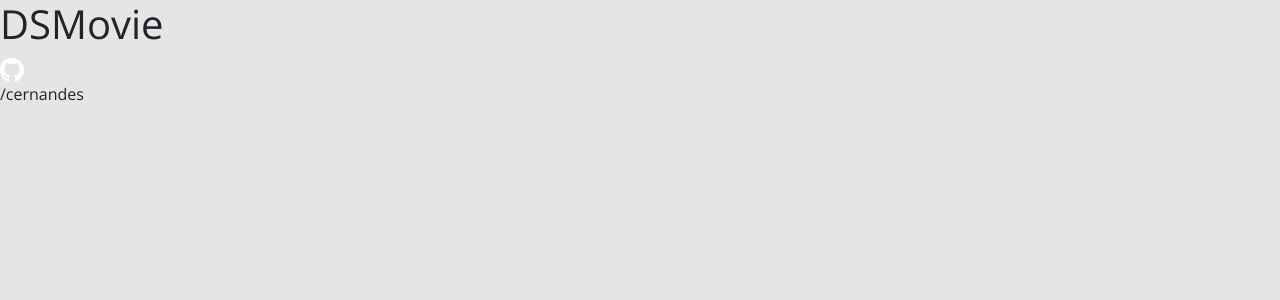
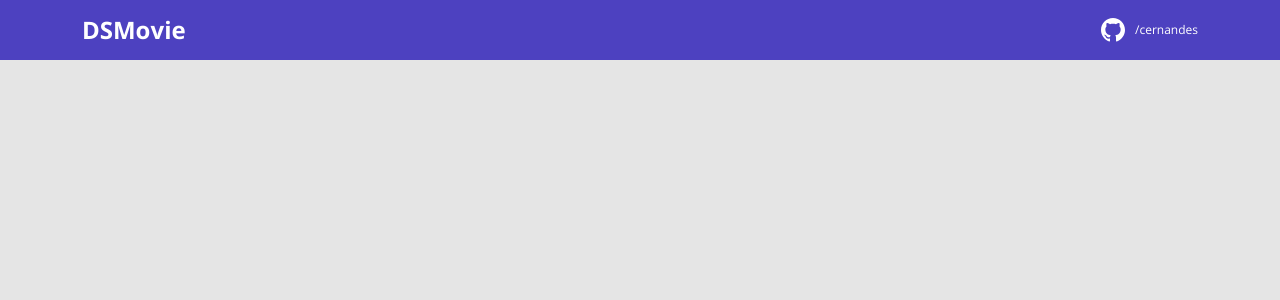
Before and after one commit to cernandes/dsmovie-spring-react, a React (Create React App) app in the folder frontend/: page / in a window 1280 px wide. Shown: the top 300 px of the page. Built offline with nearby package versions, Linux system fonts and the light colour scheme; the HTML template or start-up script is replaced by a standard one.

Commit message:
Navbar component

```diff
--- a/frontend/src/components/Navbar/index.tsx
+++ b/frontend/src/components/Navbar/index.tsx
@@ -1,15 +1,16 @@
-import { ReactComponent as GithubIcon } from "../../assets/img/github.svg";
+import { ReactComponent as GithubIcon } from "assets/img/github.svg";
+import "./style.css";
 
-function navbar() {
+function Navbar() {
   return (
     <header>
-      <nav>
-        <div>
+      <nav className="container">
+        <div className="dsmovie-nav-content">
           <h1>DSMovie</h1>
-          <a href="https://github.com/cernandes">
-            <div>
+          <a href="#">
+            <div className="dsmovie-contact-container">
               <GithubIcon />
-              <p> /cernandes</p>
+              <p className="dsmovie-contact-link"> /cernandes</p>
             </div>
           </a>
         </div>
@@ -18,4 +19,4 @@
   );
 }
 
-export default navbar;
+export default Navbar;
--- /dev/null
+++ b/frontend/src/components/Navbar/style.css
@@ -0,0 +1,29 @@
+header {
+  background-color: var(--color-primary);
+  height: 60px;
+  display: flex;
+  align-items: center;
+}
+
+.dsmovie-nav-content {
+  display: flex;
+  justify-content: space-between;
+  align-items: center;
+  color: #fff;
+}
+
+.dsmovie-nav-content h1 {
+  margin: 0;
+  font-weight: 700;
+  font-size: 24px;
+}
+
+.dsmovie-contact-container {
+  display: flex;
+  align-items: center;
+}
+
+.dsmovie-contact-link {
+  margin: 0 0 0 10px;
+  font-size: 12px;
+}
--- a/frontend/tsconfig.json
+++ b/frontend/tsconfig.json
@@ -1,5 +1,6 @@
 {
   "compilerOptions": {
+    "baseUrl": "./src",
     "target": "es5",
     "lib": [
       "dom",
```
